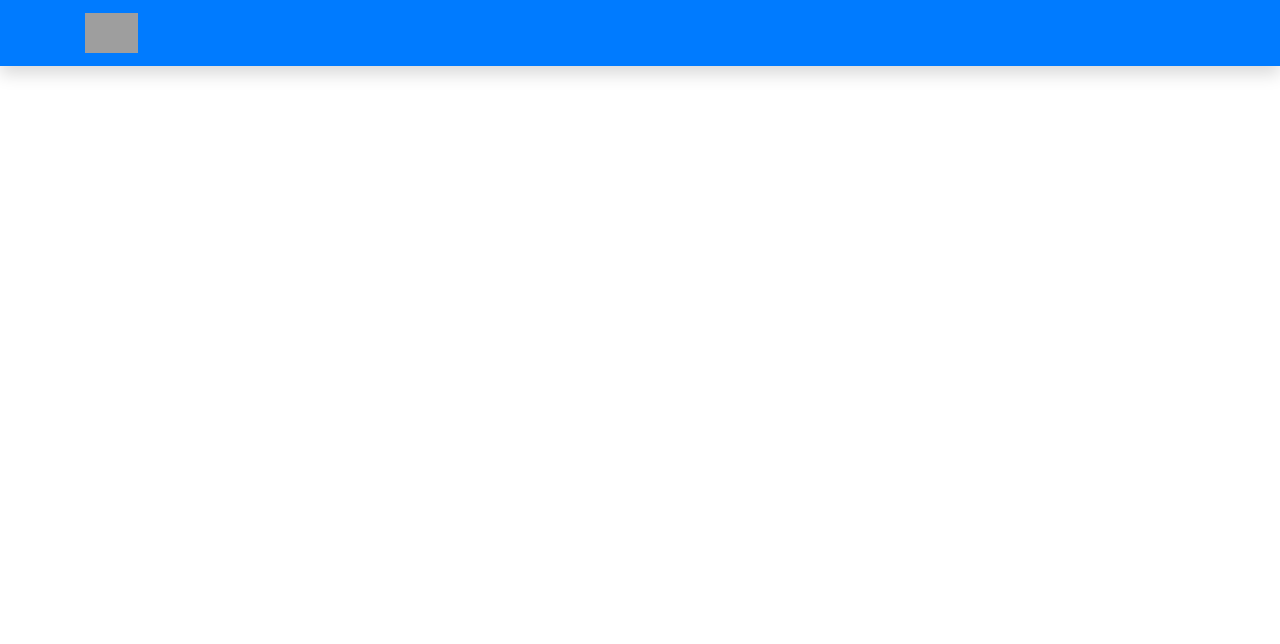
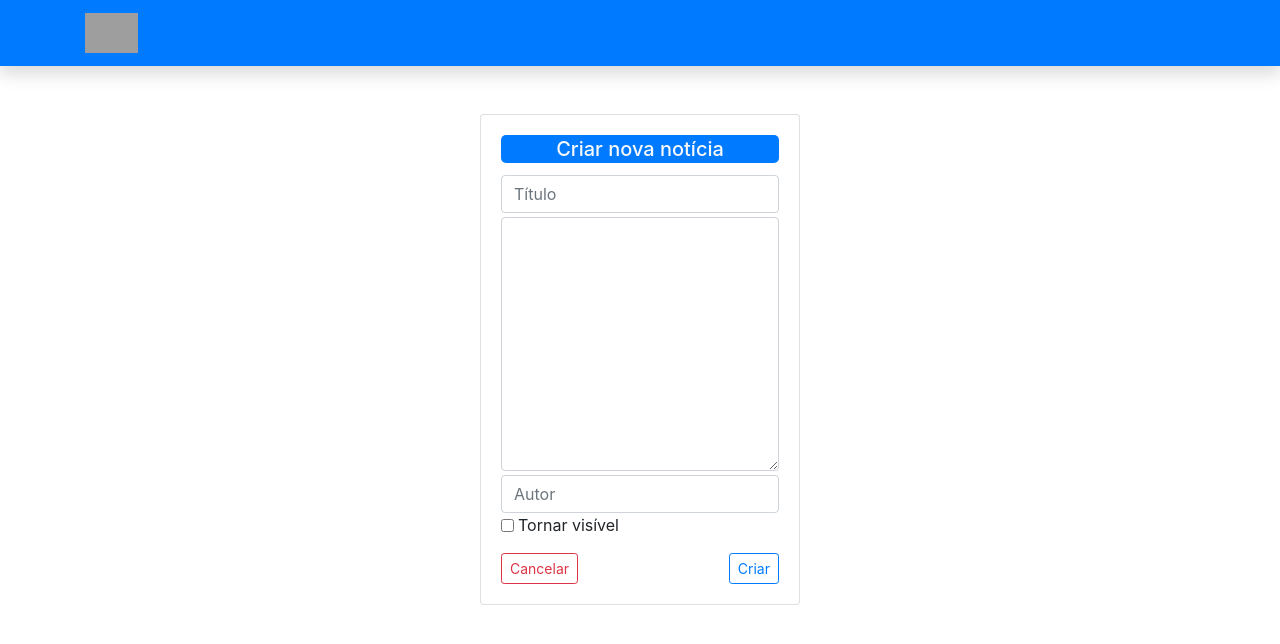
Before and after one commit to mechztcc/angular-ayugate, an Angular app: page /create in a window 1280 px wide. Shown: the top 644 px of the page. Built offline with nearby package versions, Linux system fonts and the light colour scheme; grey boxes are pictures that could not be loaded.

Commit message:
Now its possible save new notices, need form control

```diff
--- a/src/app/app.module.ts
+++ b/src/app/app.module.ts
@@ -9,6 +9,7 @@
 import { NoticeCardComponent } from './template/notice-card/notice-card.component';
 import { HttpClientModule } from '@angular/common/http';
 import { NewnoticeComponent } from './pages/newnotice/newnotice.component';
+import { FormsModule } from '@angular/forms';
 
 
 @NgModule({
@@ -23,6 +24,7 @@
     BrowserModule,
     AppRoutingModule,
     HttpClientModule,
+    FormsModule
 
   ],
   providers: [ NoticeService ],
--- a/src/app/notice.service.ts
+++ b/src/app/notice.service.ts
@@ -11,19 +11,22 @@
 })
 export class NoticeService {
 
-  baseUrl: string = 'https://olinda-tech.top/angular-teste/noticia/listar';
+  baseUrl: string = 'https://olinda-tech.top/angular-teste/noticia';
+
 
   constructor(private http: HttpClient) { }
 
 
   listAll():Observable<Notice[]> {
-    return this.http.get<Notice[]>(this.baseUrl).pipe(
+    return this.http.get<Notice[]>(`${this.baseUrl}/listar`).pipe(
       map(obj => obj)
       // tratar possivel error aqui!
     )
   }
 
-
+  create(notice: Notice): Observable<Notice> {
+    return this.http.post<Notice>(`${this.baseUrl}/cadastro/novo`, notice)
+  }
 
 
 
--- a/src/app/pages/newnotice/newnotice.component.css
+++ b/src/app/pages/newnotice/newnotice.component.css
@@ -0,0 +1,6 @@
+.card-title {
+
+    color: white;
+    border-radius: 5px;
+    padding: 2px;
+}
--- a/src/app/pages/newnotice/newnotice.component.html
+++ b/src/app/pages/newnotice/newnotice.component.html
@@ -1 +1,28 @@
 <app-header [createPage]="createPage"></app-header>
+
+<div class="d-flex justify-content-center">
+    <div class="card mt-5" style="width: 20rem;">
+
+        <div class="card-body">
+            <h5 class="card-title bg-primary text-light text-center">Criar nova notícia</h5>
+
+            <form>
+                <div class="form-group">
+                    <input class="form-control mt-1" type="text" placeholder="Título" name="titulo" [(ngModel)]="notice.titulo">
+                    <textarea class="form-control mt-1" name="" id="" cols="30" rows="10" name="descricao" [(ngModel)]="notice.descricao"></textarea>
+                    <input class="form-control mt-1" type="text" placeholder="Autor" name="autor" [(ngModel)]="notice.autor">
+                    <div class="d-flex align-items-center">
+                        <input type="checkbox" name="" id="">
+                        <span class="ml-1">Tornar visível</span>
+                    </div>
+                </div>
+                <div class="d-flex justify-content-between">
+                    <a href="/" class="btn btn-outline-danger btn-sm">Cancelar</a>
+                    <button class="btn btn-outline-primary btn-sm" (click)="createNotice()">Criar</button>
+
+                </div>
+            </form>
+
+        </div>
+    </div>
+</div>
--- a/src/app/pages/newnotice/newnotice.component.ts
+++ b/src/app/pages/newnotice/newnotice.component.ts
@@ -1,4 +1,9 @@
 import { Component, OnInit } from '@angular/core';
+import { Router } from '@angular/router';
+
+
+import { Notice } from 'src/app/models/notice.model';
+import { NoticeService } from 'src/app/notice.service';
 
 @Component({
   selector: 'app-newnotice',
@@ -9,11 +14,27 @@
 
   createPage: boolean
 
-  constructor() {
+  notice: Notice = {
+    titulo: '',
+    descricao: '',
+    autor: '',
+    status: 0
+
+  }
+
+  constructor(private noticeService: NoticeService, private router: Router) {
     this.createPage = false;
    }
 
   ngOnInit(): void {
   }
 
+  createNotice(notice: Notice): void {
+
+    this.noticeService.create(this.notice).subscribe(() => {
+      this.router.navigate(['/'])
+    })
+
+  }
+
 }
--- a/src/app/template/header/header.component.html
+++ b/src/app/template/header/header.component.html
@@ -1,8 +1,8 @@
 <nav class="navbar navbar-dark bg-primary shadow">
     <div class="container">
-        <span class="navbar-brand mb-0 h1">
+        <a href="/" class="navbar-brand mb-0 h1">
             <img class="logo" src="https://ayugate.com.br/img/logo-ayugate2.png" alt="">
-        </span>
+        </a>
         <a href="/create" class="btn btn-info" *ngIf="createPage">Nova notícia</a>
     </div>
   </nav>
```
